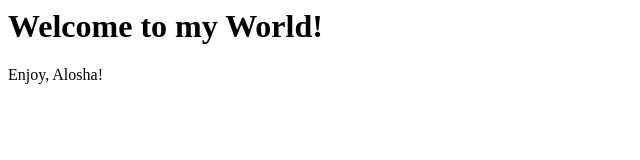
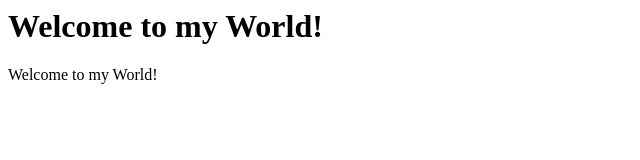
Before and after one commit to alosha87/assignments, a plain HTML site: page practice/Modifying an Elements Text/index.html in a window 1280 px wide. Shown: the full height of the page, 0-640 px from the left. Drawn offline with Linux system fonts and the light colour scheme.

Commit message:
Final changes on Modifying an Elements Text excercise

```diff
--- a/practice/Modifying an Elements Text/index.html
+++ b/practice/Modifying an Elements Text/index.html
@@ -2,8 +2,8 @@
     <head>
     </head>
     <body>
-        <h1>Welcome to my World!</h1>
-        <p>Enjoy, Alosha!</p>
+        <h1 id = "header"> Welcome to my World! </h1>
+        <p id = "paragraph"> Enjoy, Alosha! </p>
 
         <script src="index.js"></script>
     </body>
--- a/practice/Modifying an Elements Text/index.js
+++ b/practice/Modifying an Elements Text/index.js
@@ -13,7 +13,13 @@
  * 3. Change the paragraph element's text to be the same as the text inside the h1
  */
 
-var welcome = {message: 'Welcome To My World!'}
-welcome.message = 'Enjoy, Alosha!'
+// var welcome = {message: 'Welcome To My World!'}
+// welcome.message = 'Enjoy, Alosha!'
 
-console.log(welcome)
+// console.log(welcome)
+
+var text = document.querySelector("#header").textContent
+    document.querySelector("#paragraph").textContent = text
+
+var message = ('You are doing GREAT!')
+    console.log(message)
```
